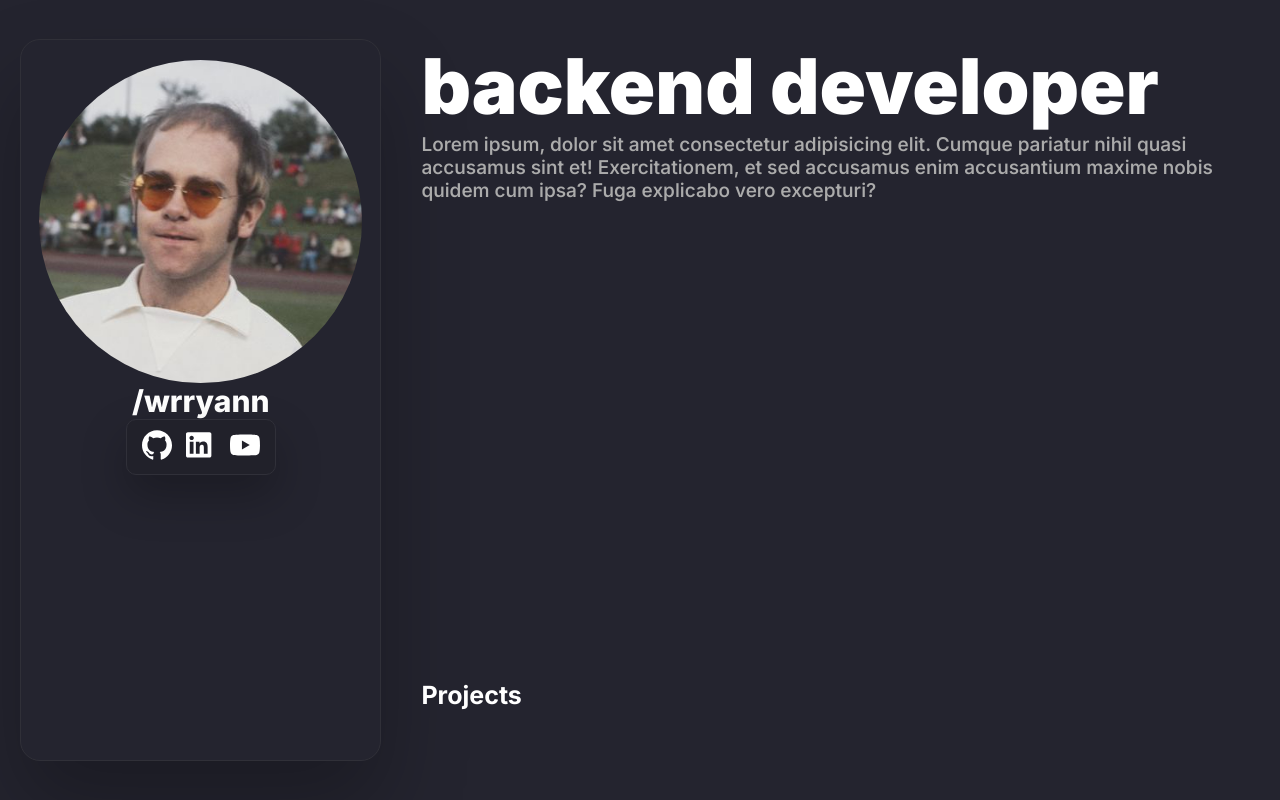
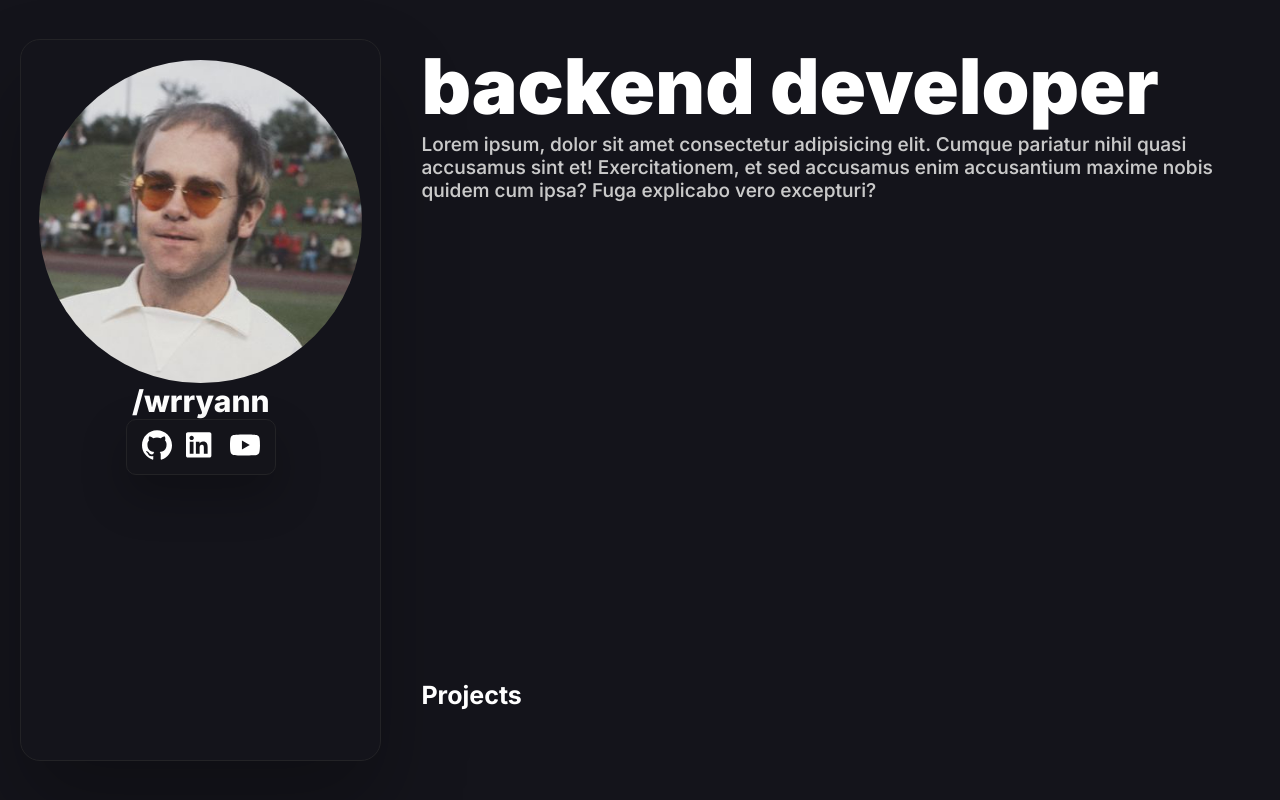
Before and after one commit to wrryann/portifolio, a plain HTML site: page index.html in a window 1280 px wide. Drawn offline with Linux system fonts and the light colour scheme; no server answers.

Commit message:
dark theme

```diff
--- a/style/style.css
+++ b/style/style.css
@@ -1,12 +1,12 @@
 
 :root {
-    --main-color: #24242f;
-    --border-color: #303038 1px solid;
+    --main-color: #14141b;
+    --border-color: #232326 1px solid;
 
-    --btn-color: #21212a;
-    --btn-border: #303039 1px solid;
+    --btn-color: #1414141b;
+    --btn-border: #232326 1px solid;
 
-    --main-font-color: #ababab;
+    --main-font-color: #c9c9c9;
     --h1-h3-font-color: #ffffff;
     --link-font-color: rgb(24, 59, 255);
   }
```
